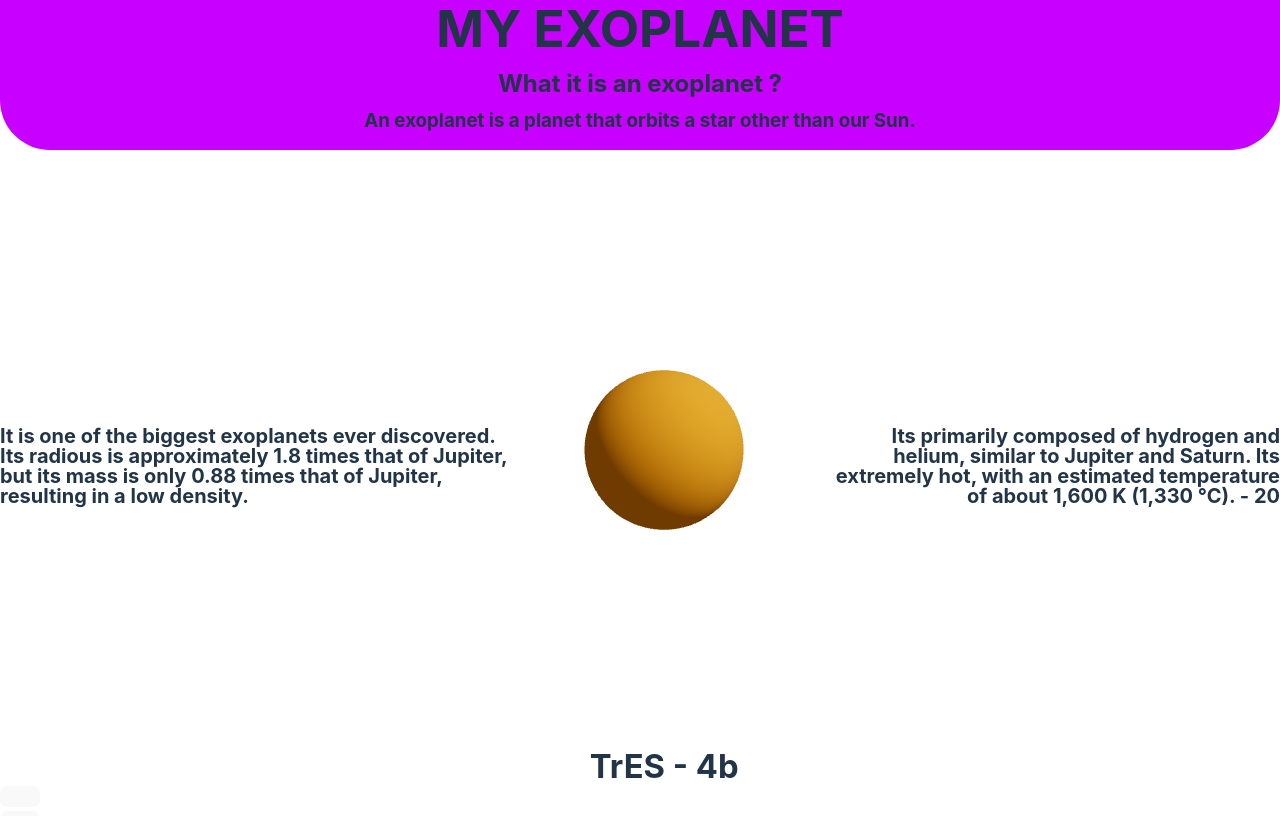
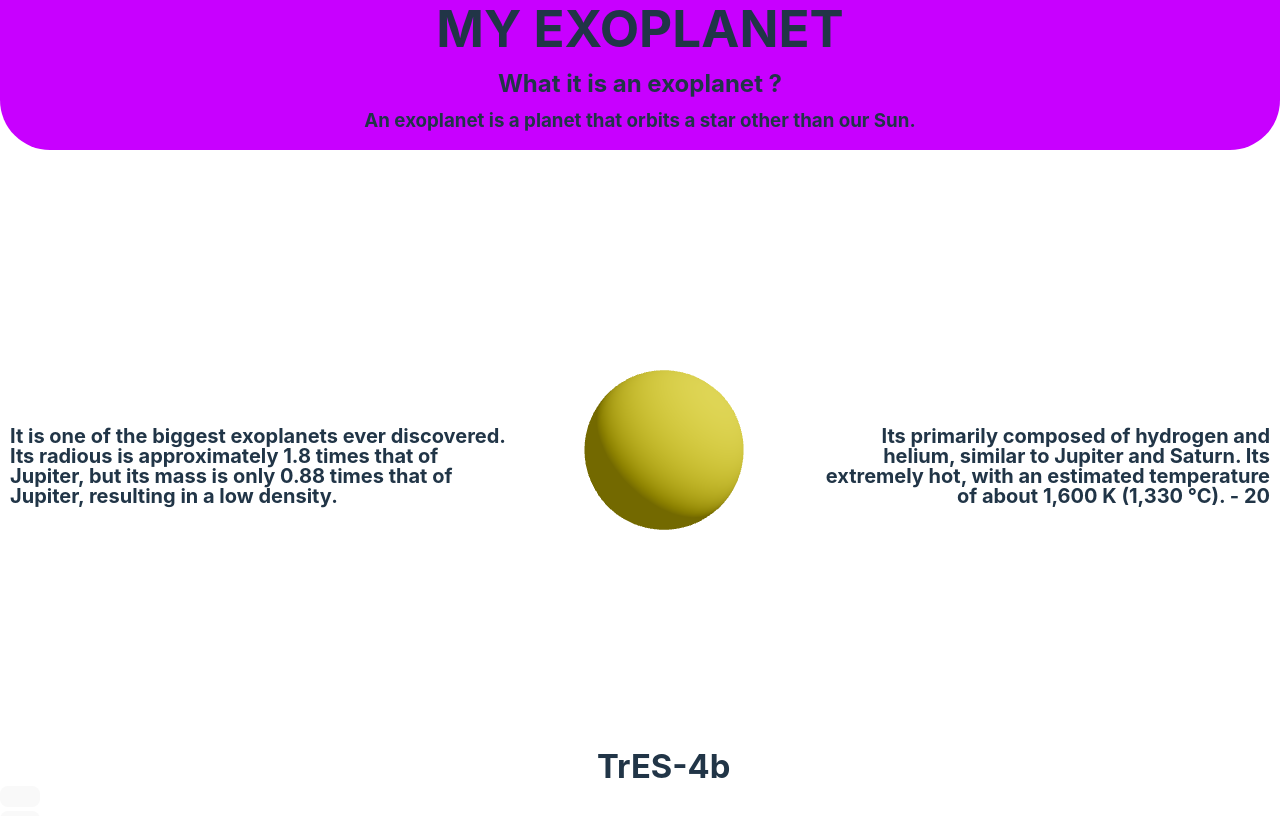
Before and after one commit to Lucas-Cunhaa/Nasa-Space-App-Challenge-2024, a React (Vite) app in the folder my-vue-app/: page / in a window 1280 px wide. Shown: the top 816 px of the page. Built offline with nearby package versions, Linux system fonts and the light colour scheme.

Commit message:
feat: customizing the planet size

```diff
--- a/my-vue-app/src/components/planet.jsx
+++ b/my-vue-app/src/components/planet.jsx
@@ -14,7 +14,7 @@ const RotatingSphere = () => {
   return (
     <mesh ref={meshRef}>
       <sphereGeometry args={[1, 32, 32]} /> {/* Raio 1, 32 subdivisões */}
-      <meshStandardMaterial color="orange" />
+      <meshStandardMaterial color="#FDEB08" />
     </mesh>
   );
 };
--- a/my-vue-app/src/css/home.css
+++ b/my-vue-app/src/css/home.css
@@ -7,6 +7,11 @@
     border-bottom-left-radius: 50px;
     border-bottom-right-radius: 50px ;
 }
+.planet-infos{
+    display: flex;
+    flex-direction: row;
+    align-items: center;
+}
 .about{
     font-size: 20px;
     display: flex;
@@ -14,17 +19,15 @@
 }
 .left{
     text-align: left;
+    margin-left: 10px;
 }
 .right{
     text-align: right;
+    margin-right: 10px;
 }
-.planet-infos{
-    display: flex;
-    flex-direction: row;
-    align-items: center;
-}
+
 .planet{
-    width: 500px;
+    width: 800px;
     text-align: center;
     font-size: 28px;
 }
--- a/my-vue-app/src/pages/home/homePage.jsx
+++ b/my-vue-app/src/pages/home/homePage.jsx
@@ -13,7 +13,7 @@ const HomePage = () => {
                     <h2 className="about left">It is one of the biggest exoplanets ever discovered. Its radious is approximately 1.8 times that of Jupiter, but its  mass is only 0.88 times that of Jupiter, resulting in a low density.</h2>
                     <div className="planet">
                         <Planet />
-                        <h3 className="planet-name">TrES - 4b</h3>
+                        <h3 className="planet-name">TrES-4b</h3>
                     </div>
                     <h2  className="about right">Its primarily composed of hydrogen and helium, similar to Jupiter and Saturn.
                     Its extremely hot, with an estimated temperature of about 1,600 K (1,330 °C). - 20</h2>
```
